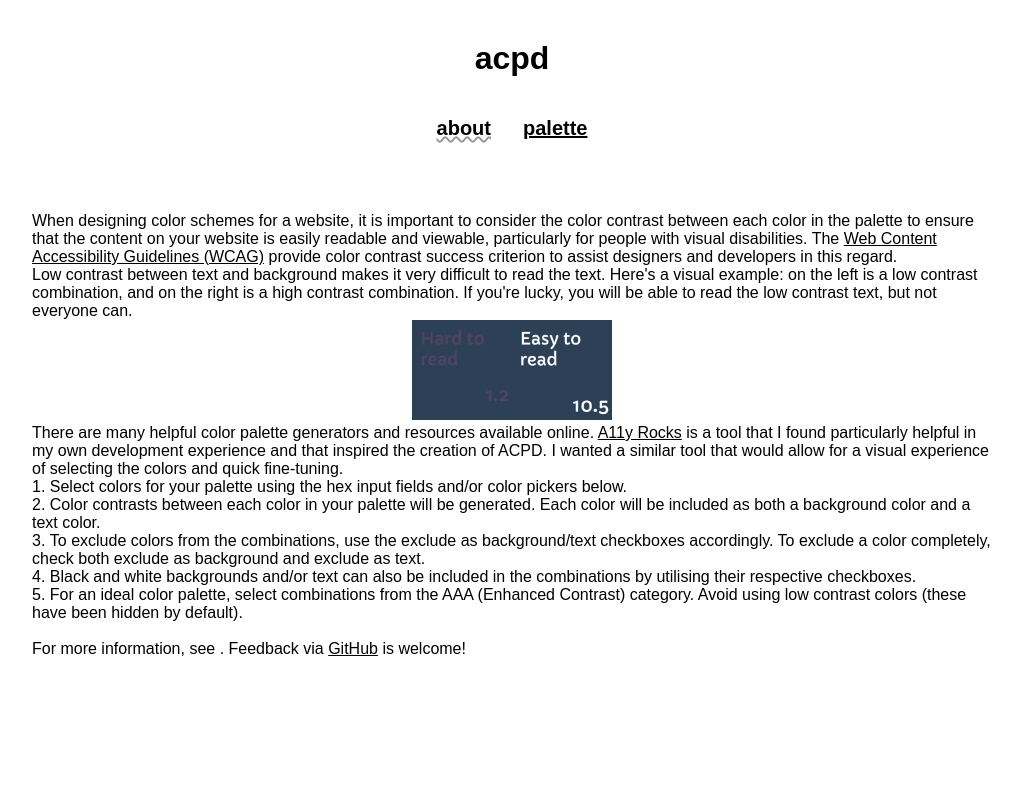
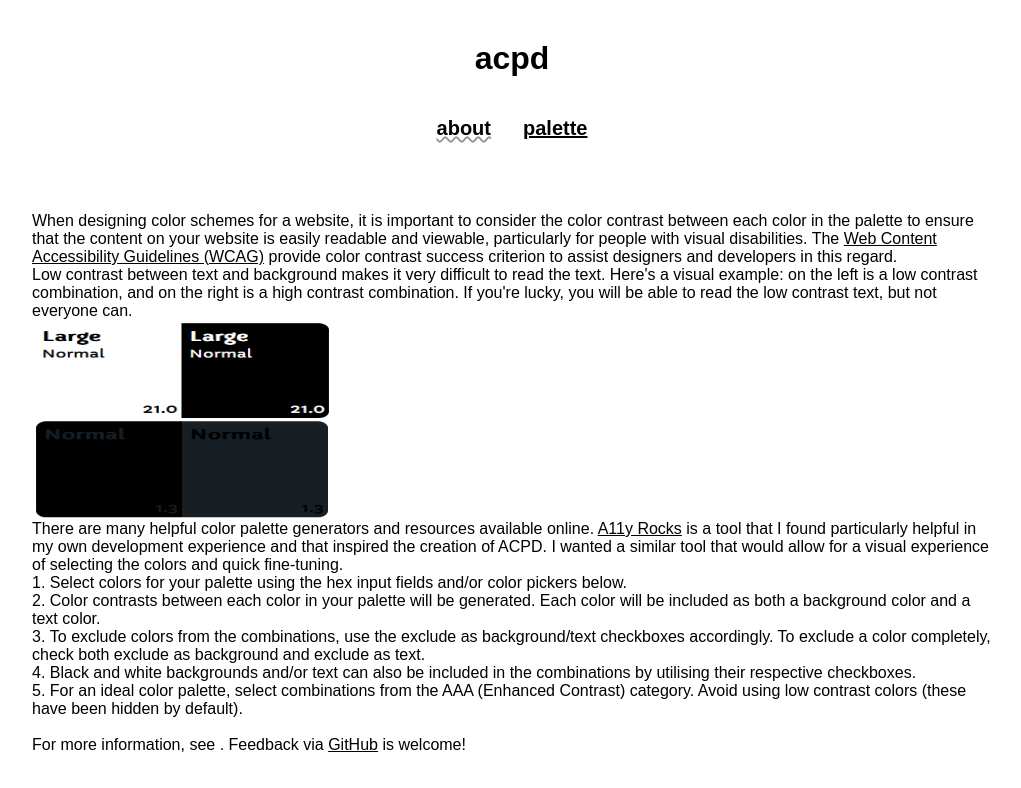
Before and after one commit to AthenasCode/Accessible-Colour-Palette-Designer, a Next.js app in the folder codesigner/: page /about in a window 1280 px wide. Shown: the top 788 px of the page, without its empty margins (128-1149 px from the left). Built offline with nearby package versions, Linux system fonts and the light colour scheme; a web font is replaced by a local one.

Commit message:
update tick/cross to better indicate whether the contrast passes the category test

```diff
--- a/codesigner/src/app/about/page.tsx
+++ b/codesigner/src/app/about/page.tsx
@@ -23,19 +23,11 @@ export default function Home() {
         lucky, you will be able to read the low contrast text, but not everyone
         can.
       </p>
-      <div className={styles.contrastComparison}>
-        <Image
-          src="/images/low-contrast.png"
-          width={100}
-          height={100}
-          alt="Low contrast text"
-        />
-        <Image
-          src="/images/high-contrast.png"
-          width={100}
-          height={100}
-          alt="High contrast text"
-        />
+      <div className={styles.highContrast}>
+        <Image src="/images/high-contrast.png" fill alt="High contrast text" />
+      </div>
+      <div className={styles.lowContrast}>
+        <Image src="/images/low-contrast.png" fill alt="Low contrast text" />
       </div>
 
       <p>
--- a/codesigner/src/app/page.module.css
+++ b/codesigner/src/app/page.module.css
@@ -148,8 +148,12 @@
   font-weight: 400;
 }
 
-.contrastComparison {
-  margin: 0 auto;
+.highContrast,
+.lowContrast {
+  position: relative;
+  width: 300px;
+  height: 100px;
+  object-fit: "contain";
 }
 
 .invalidHex {
```
Also changed, not shown: codesigner/src/app/components/colorCombination.tsx (+10 -4 lines), codesigner/public/images/high-contrast.png, codesigner/public/images/low-contrast.png.
